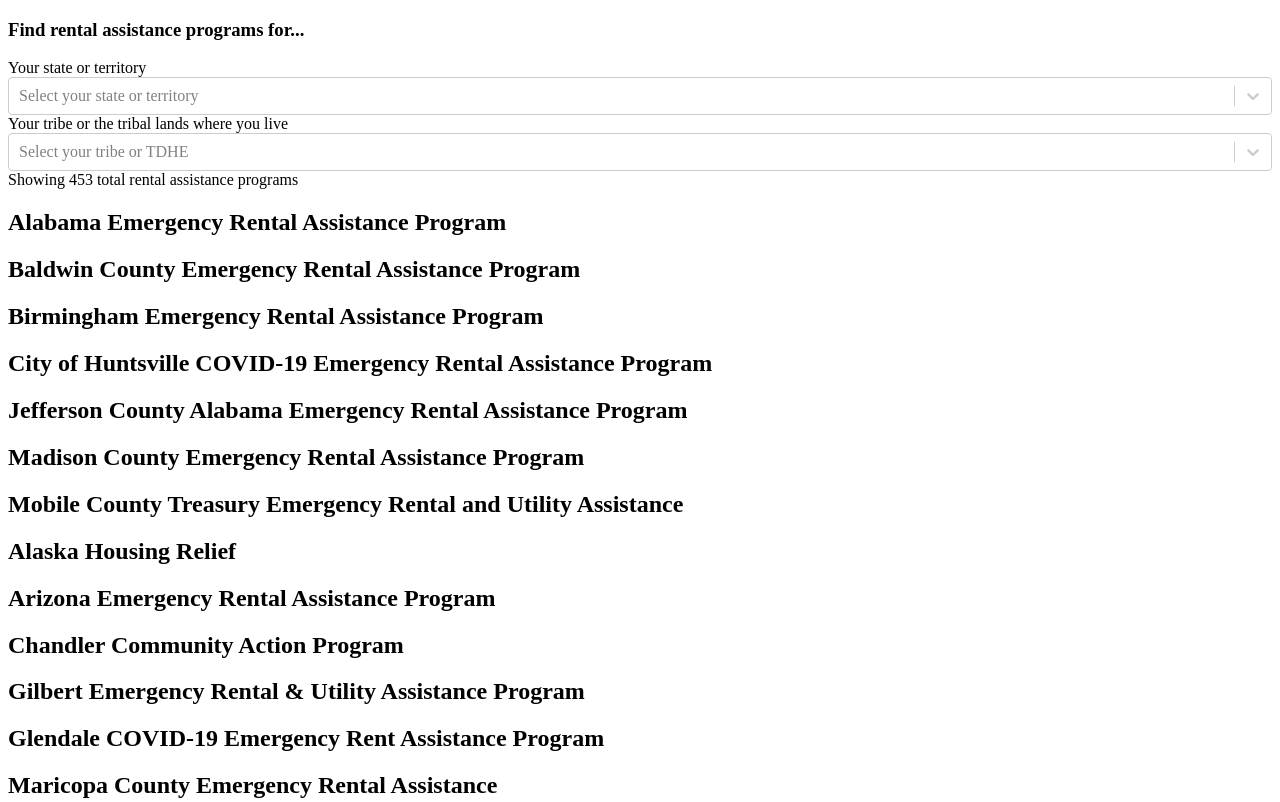
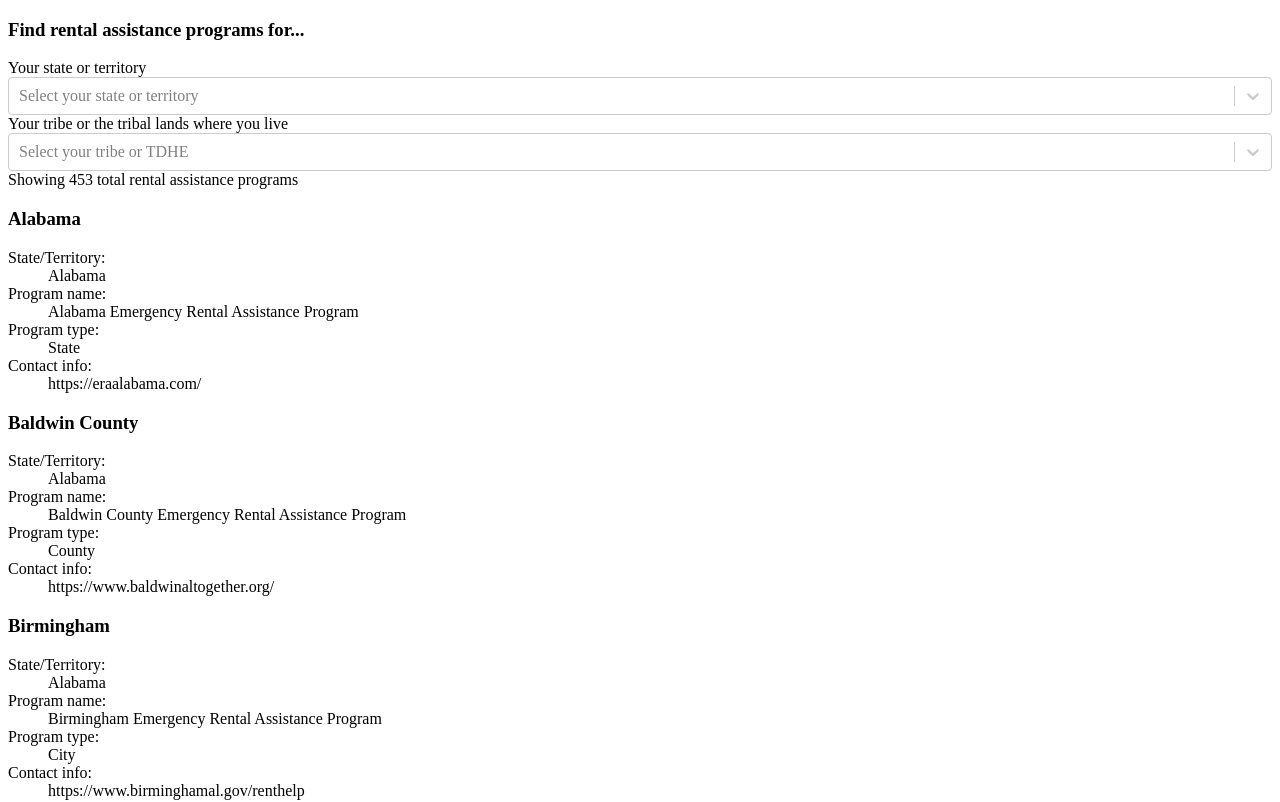
Before and after one commit to cfpb/rental-assistance-finder, a React (Create React App) app: page / in a window 1280 px wide. Shown: the top 802 px of the page. Built offline with nearby package versions, Linux system fonts and the light colour scheme.

Commit message:
Add result item details.

```diff
--- a/src/App.css
+++ b/src/App.css
@@ -0,0 +1,11 @@
+.m-notification .cf-icon-svg {
+  font-size: 1.125em;
+}
+.cf-icon-svg {
+    height: 1.1875em;
+    vertical-align: text-top;
+    max-width: 1em;
+}
+dl dd {
+  word-break: break-all;
+}
--- a/src/ResultItem.js
+++ b/src/ResultItem.js
@@ -1,7 +1,41 @@
 const ResultItem = ( props ) => {
   return (
     <div className="block block__sub block__border-bottom block__padded-bottom">
-      <h2>{ props.item['Program Name'] }</h2>
+      <h3>
+        { props.item[ 'City/County/Locality'] ||
+          props.item[ 'Tribal Government/Territory'] ||
+          props.item[ 'State']
+        }
+      </h3>
+      <dl>
+        { props.item[ 'Geographic Level' ] !== 'Tribal Government' &&
+          <div>
+            <dt>State/Territory:</dt>
+            <dd>
+              { props.item[ 'State' ] ||
+                props.item[ 'Tribal Government/Territory' ] }
+            </dd>
+          </div>
+        }
+        <div>
+          <dt>Program name:</dt>
+          <dd>
+            { props.item[ 'Program Name' ] }
+          </dd>
+        </div>
+        <div>
+          <dt>Program type:</dt>
+          <dd>
+            { props.item[ 'Geographic Level' ] }
+          </dd>
+        </div>
+        <div>
+          <dt>Contact info:&nbsp;</dt>
+          <dd>
+            { props.item[ 'Program Page Link (Phone # if Link is Unavailable)' ] }
+          </dd>
+        </div>
+      </dl>
     </div>
   )
 };
```
